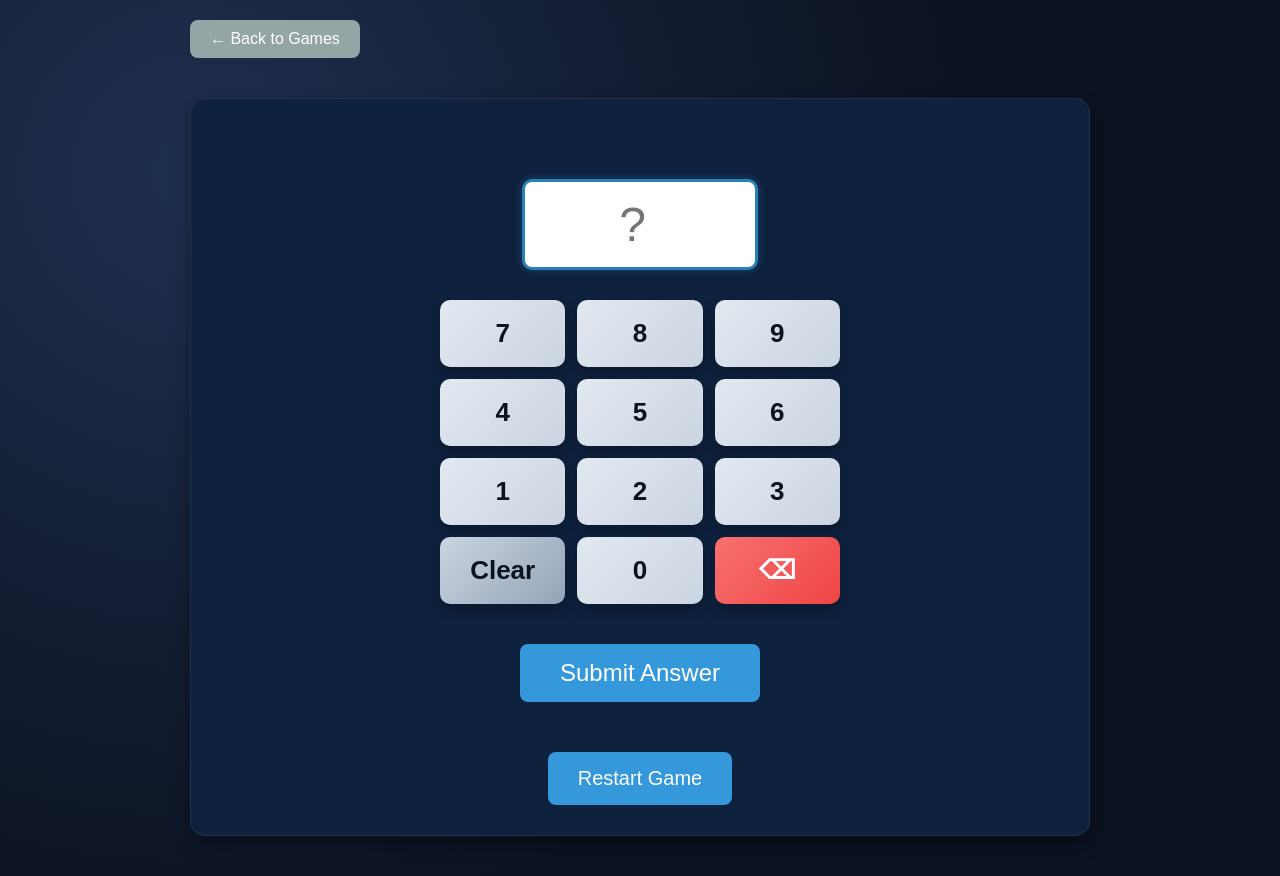
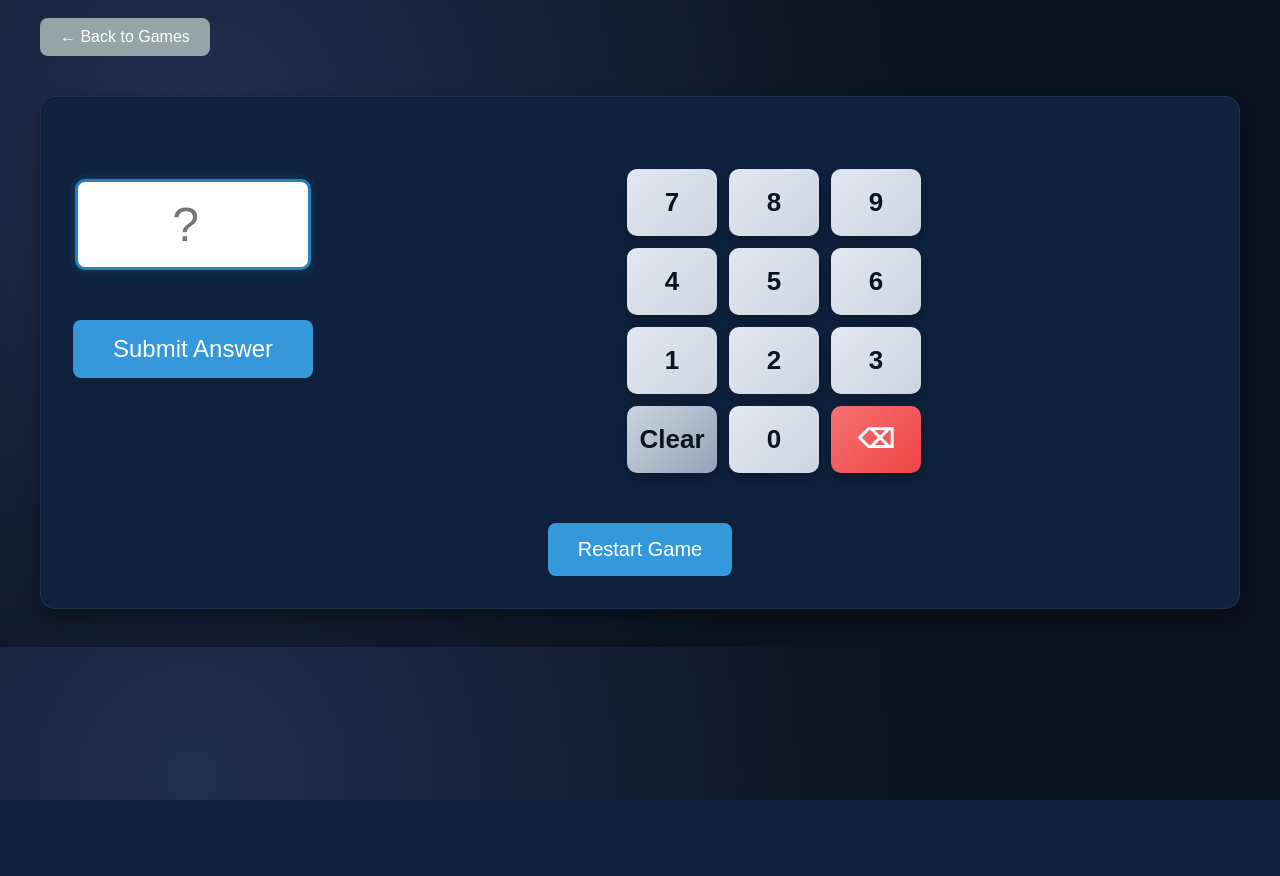
Before and after one commit to kesteraernoudt/math_game, a Flask app: template templates/game_addition.html in a window 1280 px wide. After the commit the page ends 800 px from the top, so only its background shows below. Run offline with Flask 3, Linux system fonts and the light colour scheme; the template is opened without the code that fills it: most values are stand-ins (such as "Sample title", 1, 10 or a date in 2020).

Commit message:
layout updates for horizontal layout

```diff
--- a/templates/game_addition.html
+++ b/templates/game_addition.html
@@ -182,7 +182,7 @@
         }
         .history {
             display: flex;
-            flex-direction: column;
+            flex-direction: column-reverse;
             gap: 10px;
             margin: 20px 0;
             padding: 15px;
@@ -218,6 +218,27 @@
         .history-result.incorrect {
             color: #f87171;
         }
+        .answer-row {
+            display: flex;
+            flex-direction: column;
+            gap: 16px;
+            align-items: center;
+            justify-content: center;
+            width: 100%;
+        }
+        .answer-left {
+            display: flex;
+            flex-direction: column;
+            align-items: center;
+            gap: 10px;
+        }
+        @media (orientation: landscape) {
+            body { max-width: 1200px; padding: 18px; }
+            .game-box { padding: 32px; }
+            .answer-row { flex-direction: row; align-items: flex-start; justify-content: center; gap: 28px; }
+            .answer-left { align-items: center; }
+            .keypad { max-width: 320px; }
+        }
     </style>
 </head>
 <body>
@@ -246,8 +267,12 @@
             {% endif %}
 
             <!-- Answer form -->
-            <form method="POST" style="margin-top: 30px;">
+            <form method="POST" style="margin-top: 30px; width:100%;">
+                <div class="answer-row">
+                    <div class="answer-left">
                         <input type="number" name="answer" class="answer-input" id="answer-input" inputmode="numeric" pattern="[0-9]*" placeholder="?" min="0" required readonly>
+                        <button type="submit" class="submit-btn">Submit Answer</button>
+                    </div>
                     <div class="keypad" aria-label="Number pad">
                         <button type="button" class="key-btn" data-key="7">7</button>
                         <button type="button" class="key-btn" data-key="8">8</button>
@@ -262,7 +287,7 @@
                         <button type="button" class="key-btn" data-key="0">0</button>
                         <button type="button" class="key-btn alt" data-key="backspace">⌫</button>
                     </div>
-                <button type="submit" class="submit-btn">Submit Answer</button>
+                </div>
             </form>
 
             <!-- Feedback messages -->
@@ -285,7 +310,7 @@
             {% if session.history and not game_over %}
                 <div class="history">
                     <h3>Recent Answers</h3>
-                    {% for entry in session.history[-5:] %}
+                    {% for entry in session.history[-5:]|reverse %}
                         <div class="history-item">
                             <span class="history-problem">{{ entry.number1 }} + {{ entry.number2 }} = {{ entry.user_answer }}</span>
                             <span class="history-result {% if entry.is_correct %}correct{% else %}incorrect{% endif %}">
@@ -326,7 +351,7 @@
             {% if session.history %}
                 <div class="history">
                     <h3 style="font-size: 1.5em; margin-bottom: 20px;">All Answers</h3>
-                    {% for entry in session.history %}
+                    {% for entry in session.history|reverse %}
                         <div class="history-item">
                             <span class="history-problem">{{ entry.number1 }} + {{ entry.number2 }} = {{ entry.user_answer }}</span>
                             <span class="history-result {% if entry.is_correct %}correct{% else %}incorrect{% endif %}">
```
Also changed, not shown: templates/game.html (+58 -16 lines). Lines whose indentation alone changed are shown as unchanged.
